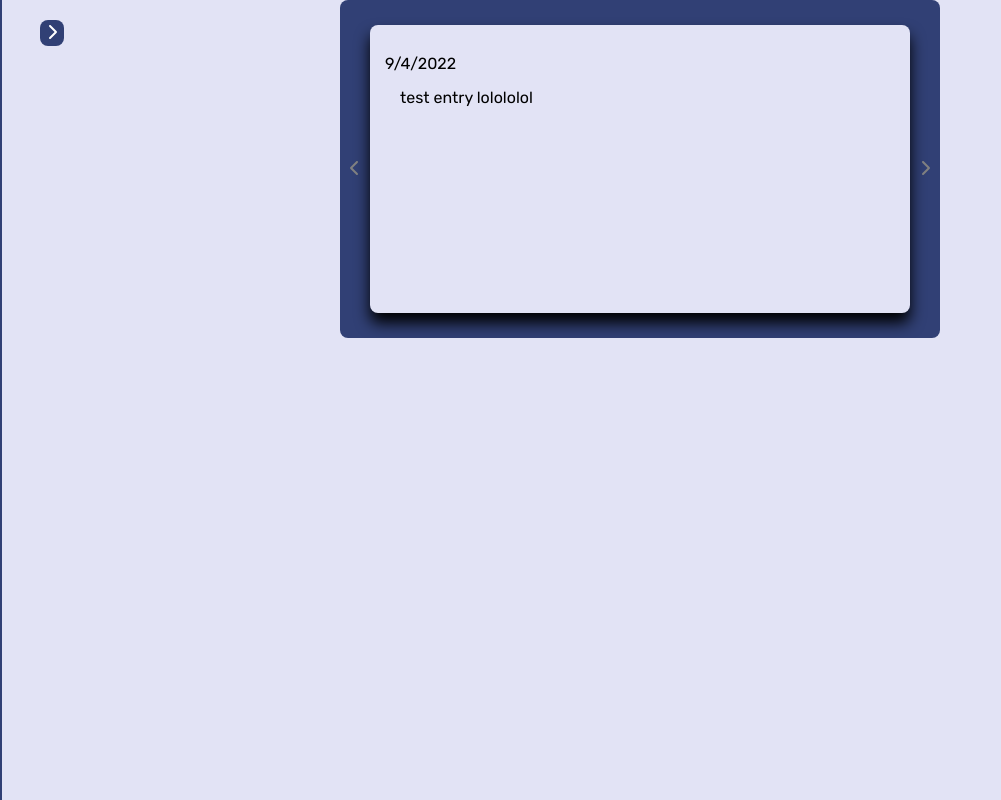
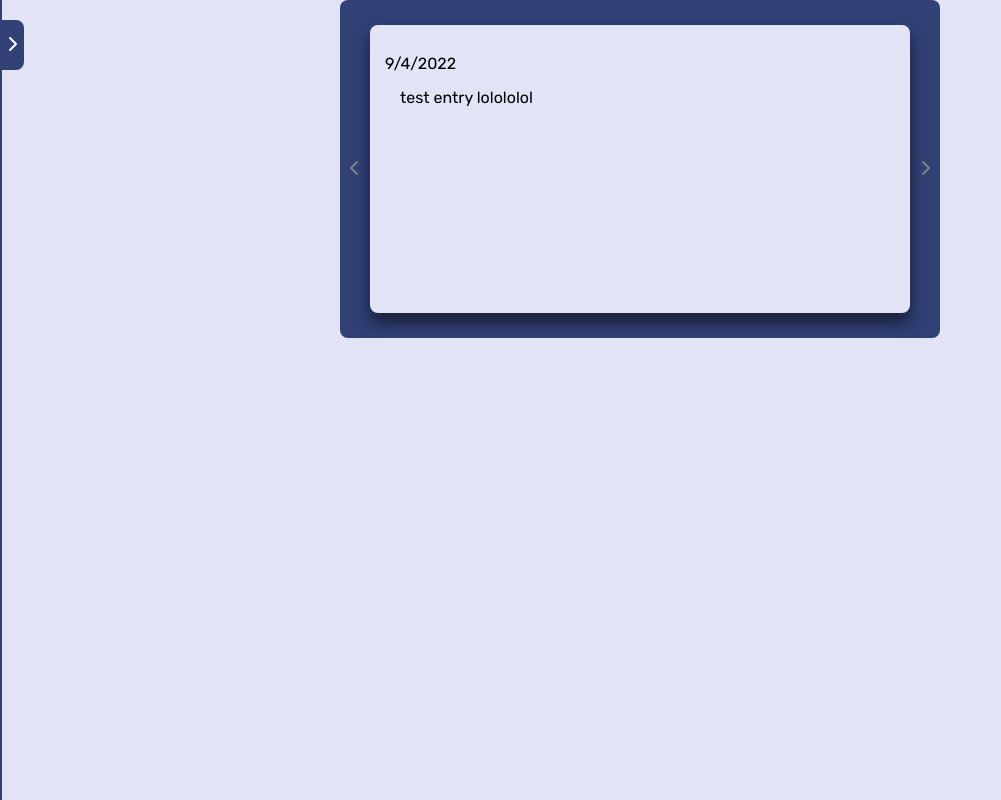
Before and after one commit to e-newton/gratitude-journal, a React (Create React App) app: page / in a window 1280 px wide. Shown: the whole page, without its empty margins (0-1001 px from the left). Built offline with nearby package versions, Linux system fonts and the light colour scheme.

Commit message:
Changed box shadow and sidebar toggle

```diff
--- a/src/Carousel/Carousel.scss
+++ b/src/Carousel/Carousel.scss
@@ -69,7 +69,7 @@ $move-time: 0.7s;
 
     &.selected {
         transform: scale(100%);
-        box-shadow: 0px 10px 15px black;
+        box-shadow: 0px 10px 15px rgba($color: black, $alpha: 0.5);
     }
 }
 
--- a/src/Sidebar/Sidebar.scss
+++ b/src/Sidebar/Sidebar.scss
@@ -1,28 +1,37 @@
 @use '../GlobalVariables.scss' as GV;
 $width: 200px;
+$toggle-width: 24px;
+$toggle-height: 50px;
 
 .sidebar {
     position: absolute;
     width: $width;
     height: 100vh;
     left: -$width;
-    transition: left 1s;
+    transition: left 1s, box-shadow 1s;
     border-right: solid 2px GV.$primary;
     background-color: GV.$primary;
     color: GV.$text-on-dark-colour;
 
     &.opened {
         left: 0;
+        box-shadow: 2px 0px 2px rgba($color: black, $alpha: 0.5);
 
-        .toggle {
+        .toggle>* {
             transform: rotate(180deg);
         }
     }
 
     .toggle {
         position: absolute;
-        right: calc(-60px - GV.$button-padding-x - GV.$button-border-width);
+        border-top-left-radius: 0;
+        border-bottom-left-radius: 0;
+        width: $toggle-width;
+        right: -$toggle-width;
+        height: $toggle-height;
         top: 20px;
-        transition: transform 0.5s;
+        * {
+            transition: transform 0.5s;
+        }
     }
 }
```
